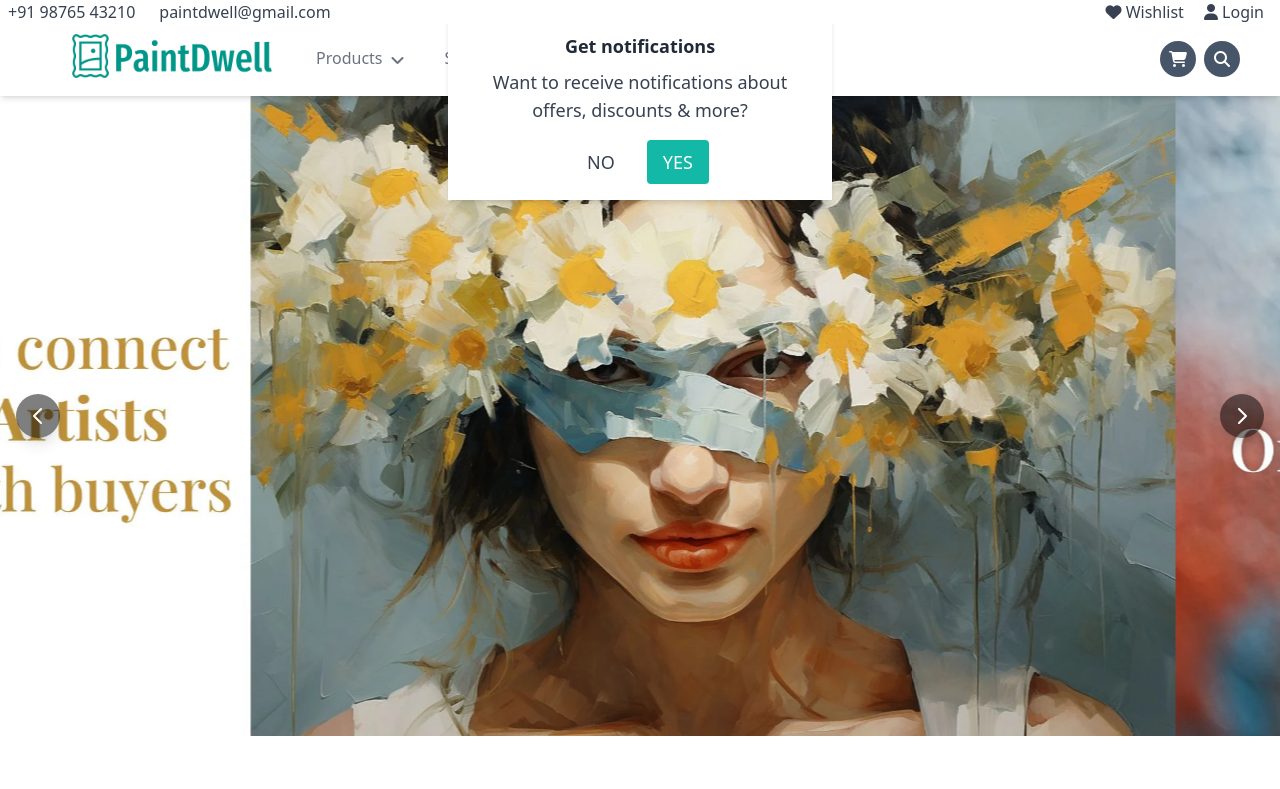
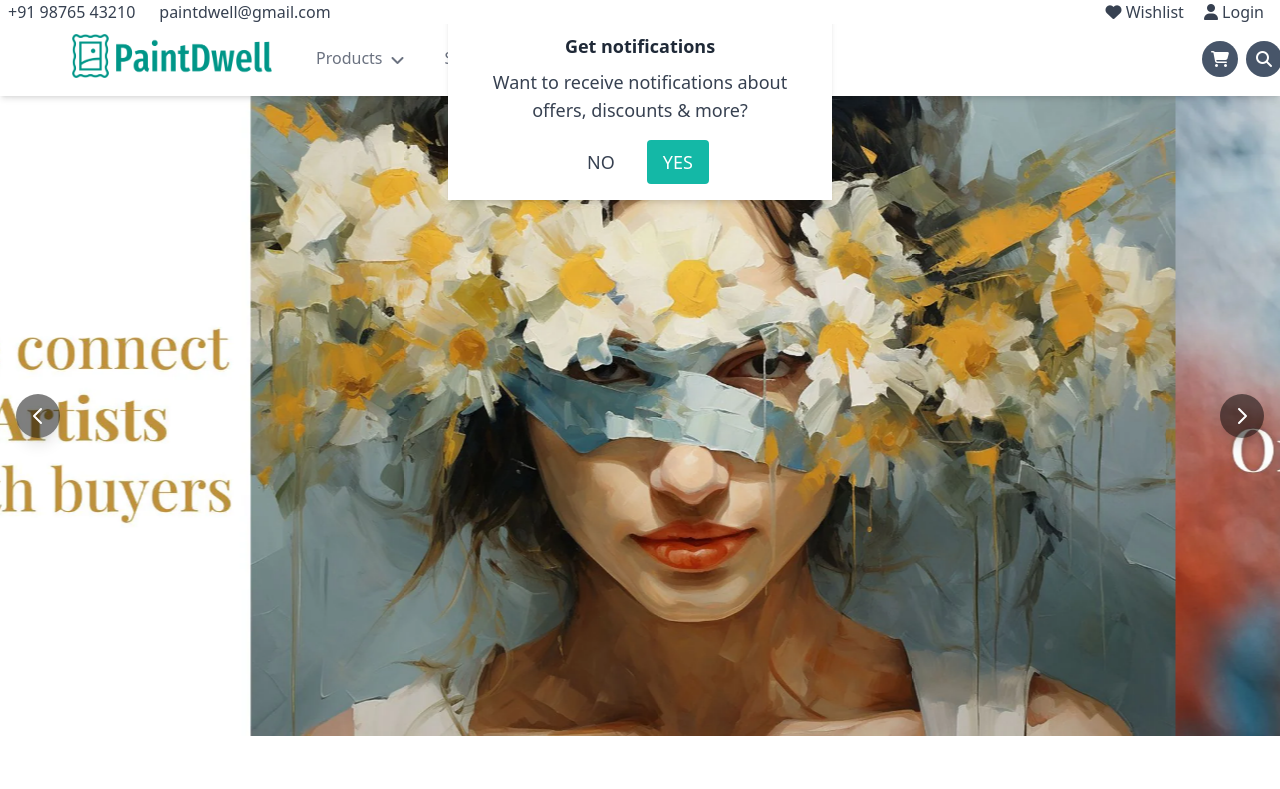
Before and after one commit to Divyamsharma-18/PaintDwell, a plain HTML site: page index.html in a window 1280 px wide. Shown: the top 789 px of the page. Drawn offline with nearby package versions, Linux system fonts and the light colour scheme.

Commit message:
Update index.html

```diff
--- a/index.html
+++ b/index.html
@@ -282,7 +282,7 @@
                 </div>
 
                 <!-- Cart and Search -->
-                <div class="cartAndSearch mr-8 mt-5 flex">
+                <div class="cartAndSearch mt-5 flex">
                     <button id="cartPage" class="mr-2 hover:bg-teal-500 bg-slate-600 h-10 w-10 rounded-full">
                         <i class="fa-solid fa-cart-shopping" style="color: #ffffff;"></i>
                     </button>
```
